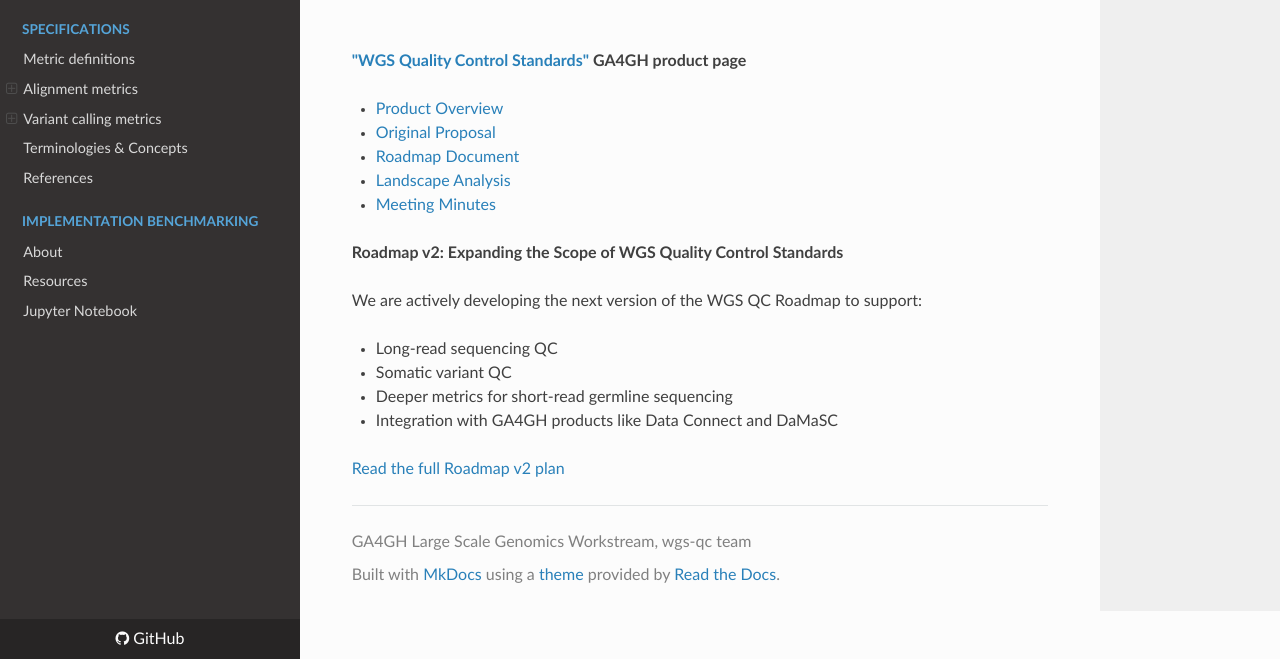
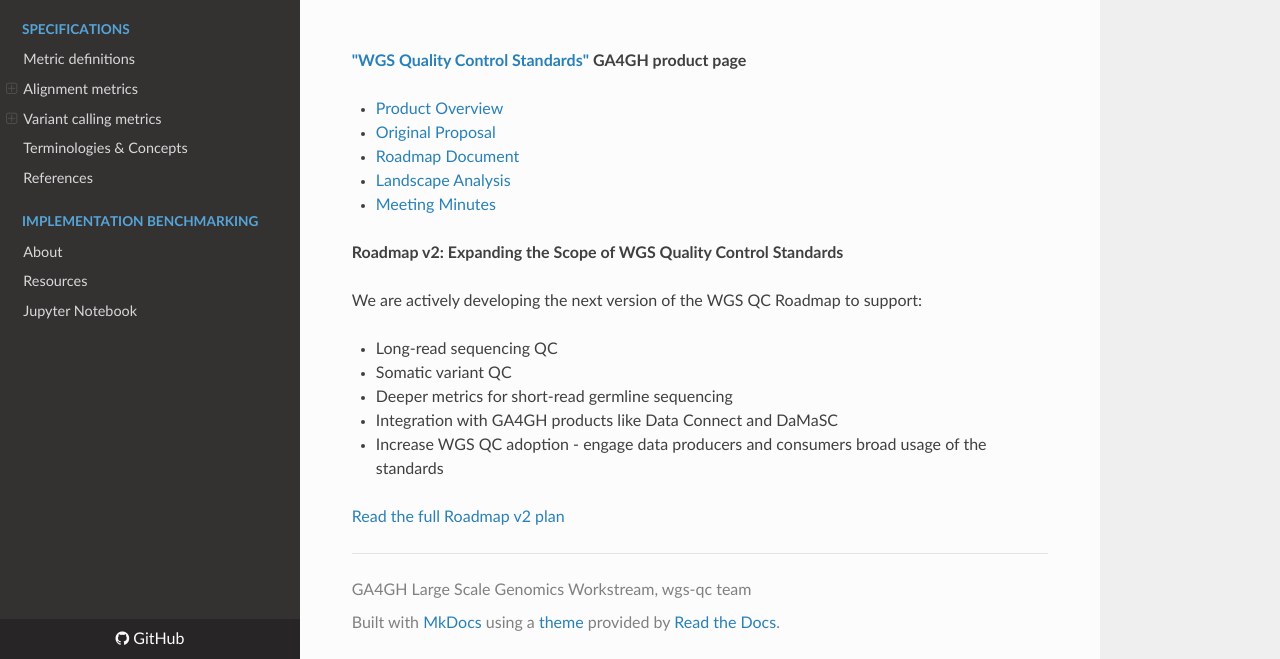
Before and after one commit to ga4gh/quality-control-wgs, an MkDocs documentation site: the page built from docs/index.md, in a window 1280 px wide and 900 px high, scrolled down 738 px, cut to the strip 241-900 px from the top of the window. Built offline with MkDocs 1.6.1, drawn with Linux system fonts in a browser that asks for light colours; nearby versions of some CDN libraries.

Commit message:
update readme.md, docs/index.md with wgs qc adaption on roadmap2

```diff
--- a/docs/index.md
+++ b/docs/index.md
@@ -36,5 +36,6 @@ We are actively developing the next version of the WGS QC Roadmap to support:
 -  Somatic variant QC
 -  Deeper metrics for short-read germline sequencing
 -  Integration with GA4GH products like Data Connect and DaMaSC
+-  Increase WGS QC adoption - engage data producers and consumers broad usage of the standards
 
 [Read the full Roadmap v2 plan ](https://docs.google.com/document/d/1n5w9NMRyrvhk1bxJeqQ7zTeS5qoueRX-nWjSq8bZ2wI/edit?tab=t.0)
```
Also changed, not shown: README.md (+1 -0 lines).
